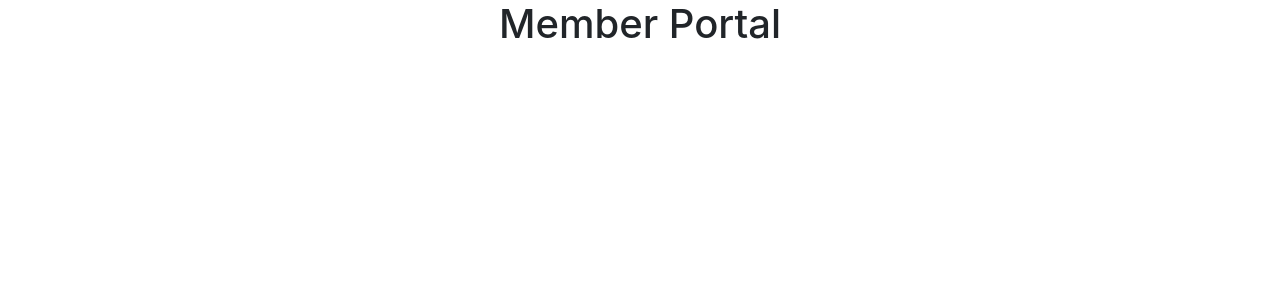
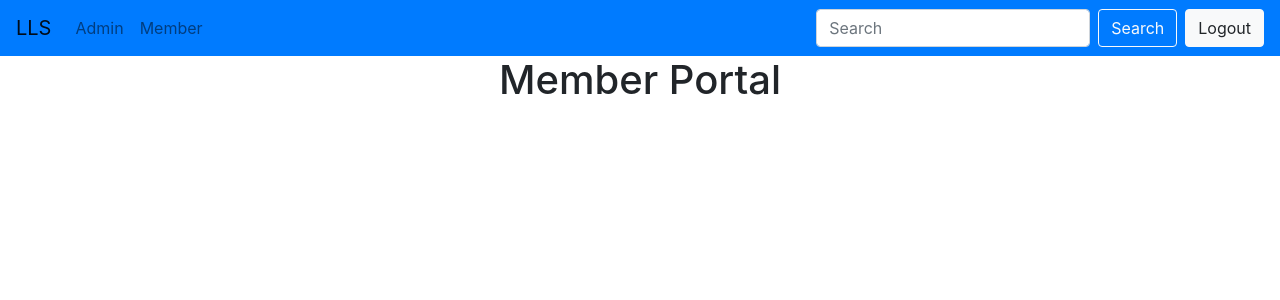
Before and after one commit to ngfizzy/lls, a React (Create React App) app in the folder lls-frontend/: page /member in a window 1280 px wide. Shown: the top 300 px of the page. Built offline with nearby package versions, Linux system fonts and the light colour scheme.

Commit message:
implement global navbar

```diff
--- a/lls-frontend/src/App.tsx
+++ b/lls-frontend/src/App.tsx
@@ -6,11 +6,14 @@ import MemberPortal from './MemberPortal';
 import AdminPortal from './AdminPortal';
 import Login from './Login';
 import Signup from './Signup';
+import { GeneralNavbar } from './shared';
 
 function App() {
   return (
       <Router>
         <div className="App">
+          <GeneralNavbar />
+
             <Switch>
               <Route path="/" exact> <Redirect to="member" /> </Route>
               <Route path="/member" component={MemberPortal} />
--- /dev/null
+++ b/lls-frontend/src/shared/Navbar/GeneralNavbar.tsx
@@ -0,0 +1,38 @@
+import React from 'react'
+import { Button, Form, FormControl } from 'react-bootstrap'
+import Nav from 'react-bootstrap/esm/Nav'
+import Navbar from 'react-bootstrap/esm/Navbar'
+// import NavDropdown from 'react-bootstrap/esm/NavDropdown'
+import { Link } from 'react-router-dom'
+
+export function GeneralNavbar() {
+    return (
+        <Navbar bg="primary" expand="lg">
+        <Navbar.Brand href="#home">LLS</Navbar.Brand>
+        <Navbar.Toggle aria-controls="basic-navbar-nav" />
+        <Navbar.Collapse id="basic-navbar-nav">
+          <Nav className="mr-auto">
+              <Nav.Link as={Link} to="admin">
+                 Admin
+              </Nav.Link>
+              <Nav.Link as={Link} to="member">
+                 Member
+              </Nav.Link>
+
+            {/* <NavDropdown title="Dropdown" id="basic-nav-dropdown">
+              <NavDropdown.Item href="#action/3.1">Action</NavDropdown.Item>
+              <NavDropdown.Item href="#action/3.2">Another action</NavDropdown.Item>
+              <NavDropdown.Item href="#action/3.3">Something</NavDropdown.Item>
+              <NavDropdown.Divider />
+              <NavDropdown.Item href="#action/3.4">Separated link</NavDropdown.Item>
+            </NavDropdown> */}
+          </Nav>
+          <Form inline className="mr-2">
+            <FormControl type="text" placeholder="Search" className="mr-sm-2" />
+            <Button variant="outline-light">Search</Button>
+          </Form>
+          <Button variant="light" >Logout</Button>
+        </Navbar.Collapse>
+      </Navbar>
+    )
+}
--- /dev/null
+++ b/lls-frontend/src/shared/index.tsx
@@ -0,0 +1 @@
+export  { GeneralNavbar } from './Navbar/GeneralNavbar';
```
Also changed, not shown: 1 other file (tests, documents, lock files or other folders).
